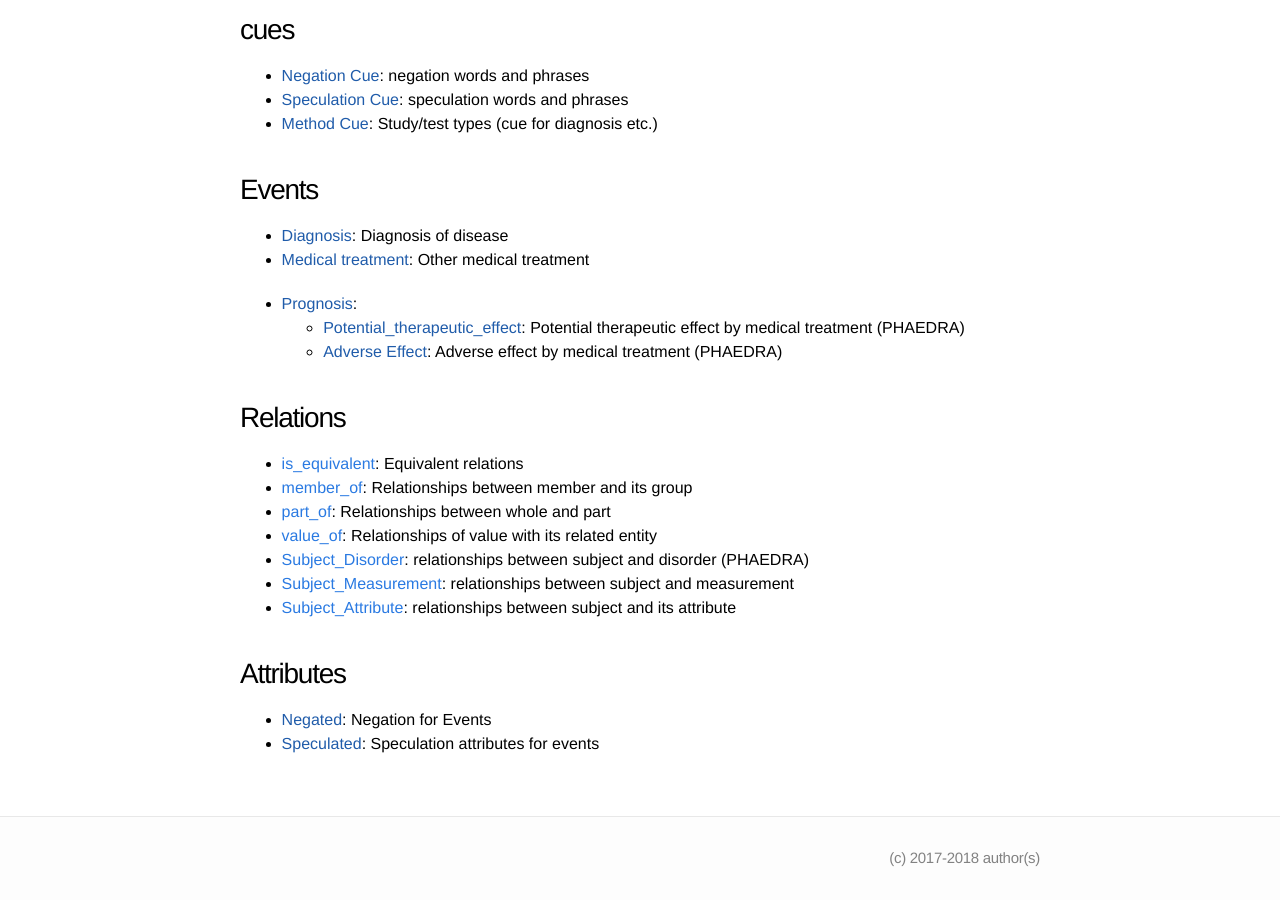
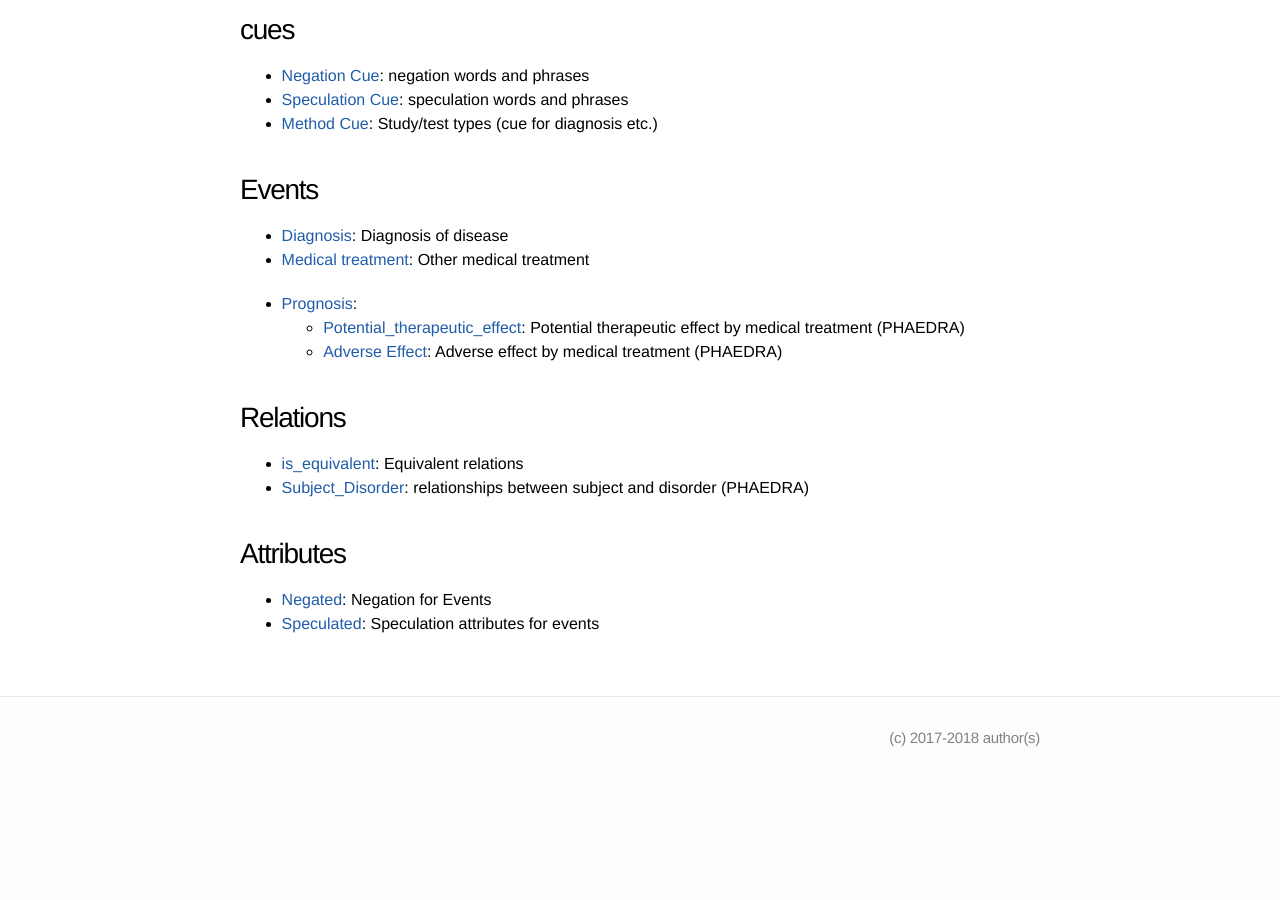
Before and after one commit to ezcatdb/clinicalcorpus-guidelines, a Jekyll site: the page built from index.md, in a window 1280 px wide and 900 px high, scrolled down 786 px. Built offline with Jekyll 4.4.1, drawn with Linux system fonts in a browser that asks for light colours; after the commit the page ends 1566 px from its top, so only the background shows below that; part of the change alters nothing that is shown.

Commit message:
include Relations(is_equivalent, Subject_Disorder) in index.md

```diff
--- a/index.md
+++ b/index.md
@@ -125,11 +125,15 @@ title: Annotation Guidelines for Clinical Corpus of lung diseases
 --->
 
 ## Relations
+- [is_equivalent](): {% assign i = site.relation | where_exp:"i", "i.title == 'is_equivalent'" | first %}{{ i.shortdef }}
+- [Subject_Disorder](): {% assign i = site.relation | where_exp:"i", "i.title == 'Subject_Disorder'" | first %}{{ i.shortdef }}
 
+<!--
 {% assign sorted = site.relation | sort: 'order' %}
 {% for i in sorted %}
 - [{{ i.title }}]({{ i.url | remove_first:'/' }}){% if i.shortdef %}: {{ i.shortdef }}{% endif %}
 {% endfor %}
+-->
 
 ## Attributes
 
```
